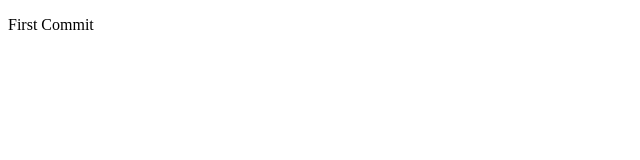
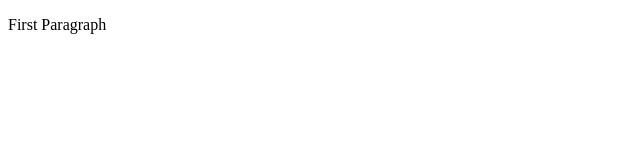
Before and after one commit to khauf007/learngit, a plain HTML site: page index.html in a window 1280 px wide. Shown: the full height of the page, 0-640 px from the left. Drawn offline with Linux system fonts and the light colour scheme.

Commit message:
Update index.html

```diff
--- a/index.html
+++ b/index.html
@@ -4,6 +4,6 @@
 <title>Page Title</title>
 </head>
 <body>
-<p>First Commit</p>
+<p>First Paragraph</p>
 </body>
 </html>
```
